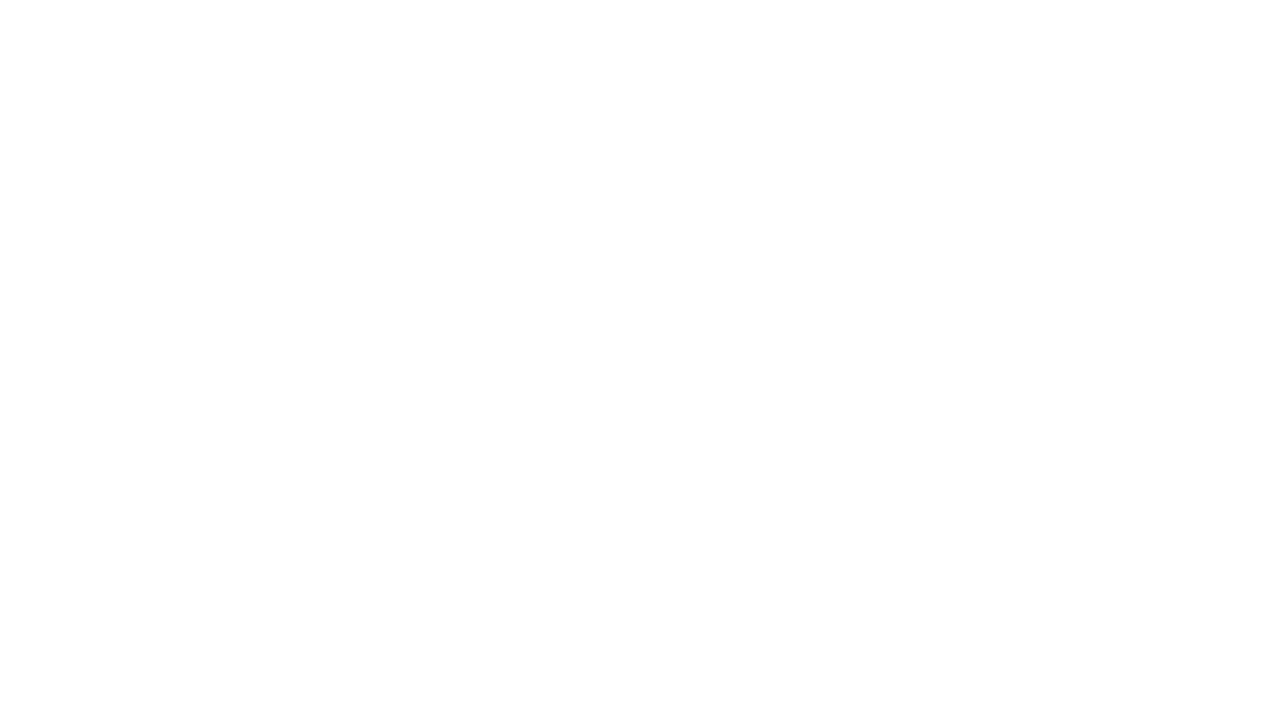
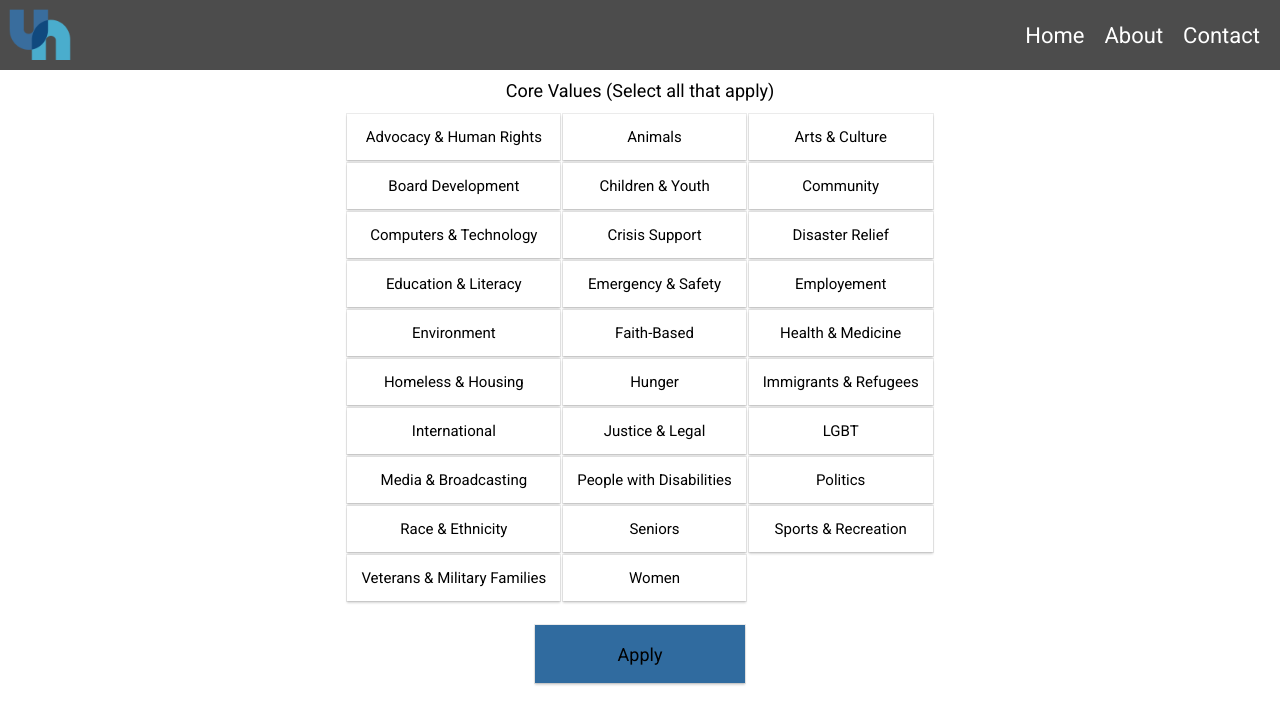
Before and after one commit to alekskojic/Unify, a React (Create React App) app in the folder front_end/Unify/: page /core_values_volunteer in a window 1280 px wide. Shown: the top 724 px of the page. Built offline with nearby package versions, Linux system fonts and the light colour scheme.

Commit message:
added core values to unify

```diff
--- a/front_end/Unify/src/App.css
+++ b/front_end/Unify/src/App.css
@@ -1,10 +1,3 @@
-.helpingHand {
-  height: 700px;
-  background: url('../public/images/binding.jpg');
-  background-size: cover;
-  background-position: center;
-}
-
 .navBar {
   display: flex;
   justify-content: flex-end;
@@ -14,7 +7,8 @@
   top: 0;
   width: 100%;
   height: 70px;
-  background-color: rgba(255, 255, 255, 0.9);
+  background-color: rgba(0, 0, 0, 0.7);
+  color: white;
 }
 
 .navBarLinks {
@@ -101,11 +95,11 @@
 }
 
 .registerOptions {
-  background: url('../public/images/unsplash.jpg');
+  /*background: url('../public/images/unsplash.jpg');
   background-size: cover;
-  background-position: center;
+  background-position: center;*/
   display: flex;
-  height: 700px;
+  /*height: 700px;*/
   justify-content: center;
   align-items: center;
   flex-flow: row wrap;
@@ -169,7 +163,7 @@
 }
 
 .underHeader {
-  padding-top: 50px;
+  padding-top: 80px;
 }
 
 .fieldOrButton {
@@ -177,7 +171,7 @@
   width: 210px;
   border: none;
   font-size: 18px;
-  box-shadow: 0 2px 2px 0 rgba(0,0,0,0.16),0 0 0 1px rgba(0,0,0,0.08);;
+  box-shadow: 0 2px 2px 0 rgba(0,0,0,0.16),0 0 0 1px rgba(0,0,0,0.08);
 }
 
 .button {
@@ -197,8 +191,7 @@
   display: flex;
   justify-content: center;
   flex-direction: column;
-  width: 310px;
-  margin: 0 auto;
+  margin-bottom: 50px;
 }
 
 .halfInputField {
@@ -231,3 +224,45 @@ input:focus {
 button:hover {
   opacity: 0.5;
 }
+
+.registerFields {
+  display: flex;
+  justify-content: space-around;
+  flex-flow: row wrap;
+}
+
+.coreValuesTable {
+  border-spacing: 3px;
+  margin-top: 10px;
+}
+
+.coreValuesTable td {
+  text-align: center;
+  padding: 14px;
+  background-color: white;
+  box-shadow: 0 2px 2px 0 rgba(0,0,0,0.16),0 0 0 1px rgba(0,0,0,0.08);
+  font-size: 15px;
+}
+
+.coreValuesTable td:hover {
+  opacity: 0.5;
+}
+
+.coreValuesTableTitle {
+  text-align: center;
+  font-size: 18px;
+}
+
+.showWarning {
+  color: red;
+  font-size: 13px;
+  text-align: center;
+}
+
+.hideWarning {
+  display: none;
+}
+
+.highlight {
+  color: #1AAFD0;
+}
--- /dev/null
+++ b/front_end/Unify/src/core_values_volunteer.js
@@ -0,0 +1,164 @@
+import React, { Component } from 'react';
+import {Router, Route, IndexRoute, browserHistory, Link} from 'react-router';
+import './App.css';
+import axios from 'axios';
+import Navbar from './navbar';
+
+class CoreValuesVolunteer extends Component {
+  constructor() {
+    super();
+    this.state = {
+      core_values: [],
+			highlighted: [
+				'Advocacy & Human Rights', false,
+				'Animals', false,
+				'Arts & Culture', false,
+				'Board Development', false,
+				'Children & Youth', false,
+				'Community', false,
+				'Computers & Technology', false,
+				'Crisis Support', false,
+				'Disaster Relief', false,
+				'Education & Literacy', false,
+				'Emergency & Safety', false,
+				'Employement', false,
+				'Environment', false,
+				'Faith-Based', false,
+				'Health & Medicine', false,
+				'Homeless & Housing', false,
+				'Hunger', false,
+				'Immigrants & Refugees', false,
+				'International', false,
+				'Justice & Legal', false,
+				'LGBT', false,
+				'Media & Broadcasting', false,
+				'People with Disabilities', false,
+				'Politics', false,
+				'Race & Ethnicity', false,
+				'Seniors', false,
+				'Sports & Recreation', false,
+				'Veterans & Military Families', false,
+				'Women', false
+			]
+    }
+
+    this.updateCoreValues = this.updateCoreValues.bind(this);
+    this.coreValueSelect = this.coreValueSelect.bind(this);
+  }
+
+  updateCoreValues(e) {
+    e.preventDefault();
+    let missingField = false;
+    for (let key in this.state) {
+      if (!this.state[key]) {
+        missingField = true;
+        console.log('missing field');
+      }
+    }
+    if (!missingField) {
+      axios
+        .put('/api/volunteers', this.state)
+        .then( (res) => {
+          console.log(res);
+        })
+    }
+  }
+
+  coreValueSelect(e) {
+    let removeCoreValue = false;
+		let highlighted = this.state.highlighted;
+    let newCoreValues = this.state.core_values;
+    for (let i = 0; i <= this.state.core_values.length; i++) {
+      if (e.target.id == this.state.core_values[i]) {
+        removeCoreValue = true;
+        newCoreValues.splice(i, 1);
+        this.setState({core_values: newCoreValues});
+      }
+    }
+		for (let j = 0; j <= highlighted.length; j++) {
+			if (e.target.id == highlighted[j]) {
+				console.log('found!!!' + j);
+				highlighted[j+1] = !highlighted[j+1];
+				console.log(highlighted);
+				this.setState({highlighted: highlighted});
+			}
+		}
+    if (!removeCoreValue) {
+      newCoreValues.push(e.target.id);
+      this.setState({core_values: newCoreValues});
+    }
+  }
+
+  render() {
+    return (
+      <div>
+        <Navbar/>
+        <div className="underHeader registerFields">
+
+          <div className="coreValuesTableTitle">
+            Core Values (Select all that apply)
+            <table className="coreValuesTable">
+              <tr>
+                <td onClick={this.coreValueSelect} className={this.state.highlighted[1] ? 'highlight' : ''} id="Advocacy & Human Rights">Advocacy & Human Rights</td>
+                <td onClick={this.coreValueSelect} className={this.state.highlighted[3] ? 'highlight' : ''} id="Animals">Animals</td>
+                <td onClick={this.coreValueSelect} className={this.state.highlighted[5] ? 'highlight' : ''} id="Arts & Culture">Arts & Culture</td>
+              </tr>
+              <tr>
+                <td onClick={this.coreValueSelect} className={this.state.highlighted[7] ? 'highlight' : ''} id="Board Development">Board Development</td>
+                <td onClick={this.coreValueSelect} className={this.state.highlighted[9] ? 'highlight' : ''} id="Children & Youth">Children & Youth</td>
+                <td onClick={this.coreValueSelect} className={this.state.highlighted[11] ? 'highlight' : ''} id="Community">Community</td>
+              </tr>
+              <tr>
+                <td onClick={this.coreValueSelect} className={this.state.highlighted[13] ? 'highlight' : ''} id="Computers & Technology">Computers & Technology</td>
+                <td onClick={this.coreValueSelect} className={this.state.highlighted[15] ? 'highlight' : ''} id="Crisis Support">Crisis Support</td>
+                <td onClick={this.coreValueSelect} className={this.state.highlighted[17] ? 'highlight' : ''} id="Disaster Relief">Disaster Relief</td>
+              </tr>
+              <tr>
+                <td onClick={this.coreValueSelect} className={this.state.highlighted[19] ? 'highlight' : null} id="Education & Literacy">Education & Literacy</td>
+                <td onClick={this.coreValueSelect} className={this.state.highlighted[21] ? 'highlight' : null} id="Emergency & Safety">Emergency & Safety</td>
+                <td onClick={this.coreValueSelect} className={this.state.highlighted[23] ? 'highlight' : null} id="Employement">Employement</td>
+              </tr>
+              <tr>
+                <td onClick={this.coreValueSelect} className={this.state.highlighted[25] ? 'highlight' : null} id="Environment">Environment</td>
+                <td onClick={this.coreValueSelect} className={this.state.highlighted[27] ? 'highlight' : null} id="Faith-Based">Faith-Based</td>
+                <td onClick={this.coreValueSelect} className={this.state.highlighted[29] ? 'highlight' : null} id="Health & Medicine">Health & Medicine</td>
+              </tr>
+              <tr>
+                <td onClick={this.coreValueSelect} className={this.state.highlighted[31] ? 'highlight' : null} id="Homeless & Housing">Homeless & Housing</td>
+                <td onClick={this.coreValueSelect} className={this.state.highlighted[33] ? 'highlight' : null} id="Hunger">Hunger</td>
+                <td onClick={this.coreValueSelect} className={this.state.highlighted[35] ? 'highlight' : null} id="Immigrants & Refugees">Immigrants & Refugees</td>
+              </tr>
+              <tr>
+                <td onClick={this.coreValueSelect} className={this.state.highlighted[37] ? 'highlight' : null} id="International">International</td>
+                <td onClick={this.coreValueSelect} className={this.state.highlighted[39] ? 'highlight' : null} id="Justice & Legal">Justice & Legal</td>
+                <td onClick={this.coreValueSelect} className={this.state.highlighted[41] ? 'highlight' : null} id="LGBT">LGBT</td>
+              </tr>
+              <tr>
+                <td onClick={this.coreValueSelect} className={this.state.highlighted[43] ? 'highlight' : null} id="Media & Broadcasting">Media & Broadcasting</td>
+                <td onClick={this.coreValueSelect} className={this.state.highlighted[45] ? 'highlight' : null} id="People with Disabilities">People with Disabilities</td>
+                <td onClick={this.coreValueSelect} className={this.state.highlighted[47] ? 'highlight' : null} id="Politics">Politics</td>
+              </tr>
+              <tr>
+                <td onClick={this.coreValueSelect} className={this.state.highlighted[49] ? 'highlight' : null} id="Race & Ethnicity">Race & Ethnicity</td>
+                <td onClick={this.coreValueSelect} className={this.state.highlighted[51] ? 'highlight' : null} id="Seniors">Seniors</td>
+                <td onClick={this.coreValueSelect} className={this.state.highlighted[53] ? 'highlight' : null} id="Sports & Recreation">Sports & Recreation</td>
+              </tr>
+              <tr>
+                <td onClick={this.coreValueSelect} className={this.state.highlighted[55] ? 'highlight' : null} id="Veterans & Military Families">Veterans & Military Families</td>
+                <td onClick={this.coreValueSelect} className={this.state.highlighted[57] ? 'highlight' : null} id="Women">Women</td>
+              </tr>
+            </table>
+						<br/>
+            <button
+              className="fieldOrButton registerButton"
+              onClick={this.updateCoreValues}>
+                Apply
+            </button>
+          </div>
+        </div>
+      </div>
+    );
+  }
+}
+
+export default CoreValuesVolunteer;
--- a/front_end/Unify/src/index.js
+++ b/front_end/Unify/src/index.js
@@ -6,7 +6,8 @@ import About from './about';
 import Contact from './contact';
 import VolunteerRegistration from './volunteer_registration';
 import OrganizationRegistration from './organization_registration';
-import Registration from './registration'
+import Registration from './registration';
+import CoreValuesVolunteer from './core_values_volunteer';
 import './index.css';
 
 
@@ -30,6 +31,7 @@ ReactDOM.render((
 			<Route path="/registration" component={Registration} />
 			<Route path="/volunteer_registration" component={VolunteerRegistration} />
 			<Route path="/organization_registration" component={OrganizationRegistration} />
+			<Route path="/core_values_volunteer" component={CoreValuesVolunteer} />
 		</Route>
 	</Router>
 ), document.getElementById('root'));
```
Also changed, not shown: front_end/Unify/src/volunteer_registration.js (+58 -22 lines).
